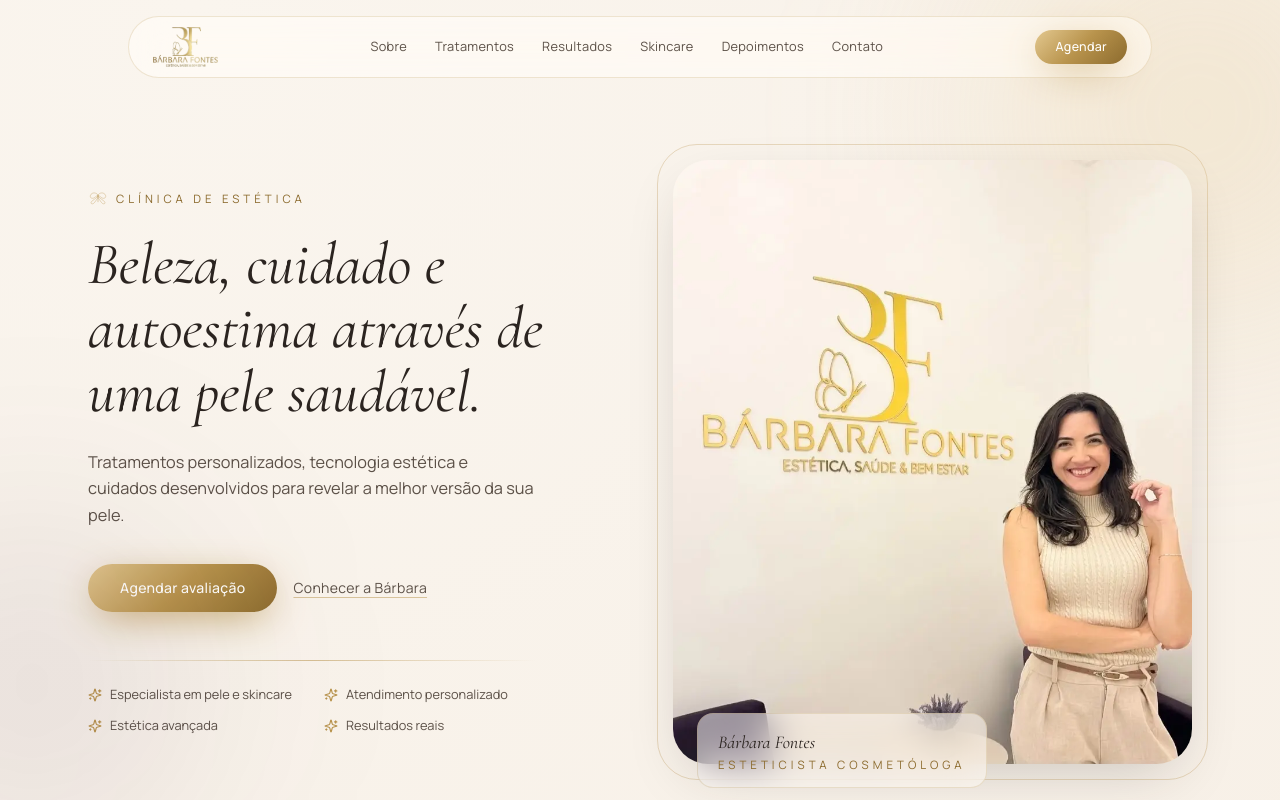
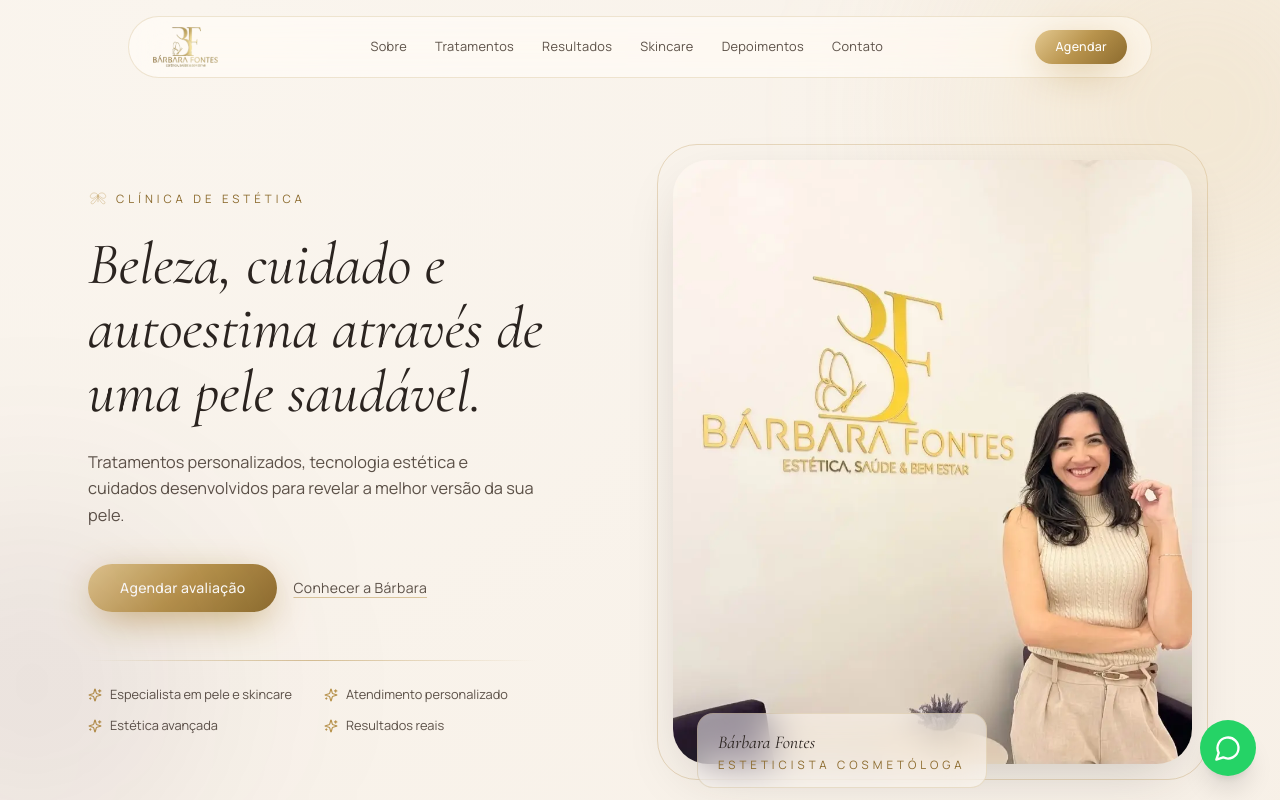
Before and after one commit to BrunoSenz/Clinica-template, a React (Vite) app: page / in a window 1280 px wide. Shown: the top 800 px of the page. Built offline with nearby package versions, Linux system fonts and the light colour scheme; a web font is replaced by a local one.

Commit message:
Update App.jsx

```diff
--- a/src/App.jsx
+++ b/src/App.jsx
@@ -1,3 +1,5 @@
+import { MessageCircle } from 'lucide-react'
+import { brand } from './data/content'
 import Navbar from './components/Navbar'
 import Hero from './components/Hero'
 import About from './components/About'
@@ -37,6 +39,15 @@
         <Contact />
       </main>
       <Footer />
+      <a
+  href={`https://wa.me/${brand.whatsapp}`}
+  target="_blank"
+  rel="noreferrer"
+  aria-label="WhatsApp"
+  className="fixed bottom-6 right-6 z-50 flex h-14 w-14 items-center justify-center rounded-full bg-[#25D366] text-white shadow-xl transition-transform duration-300 hover:scale-110"
+>
+  <MessageCircle size={28} />
+</a>
     </div>
   )
 }
```
